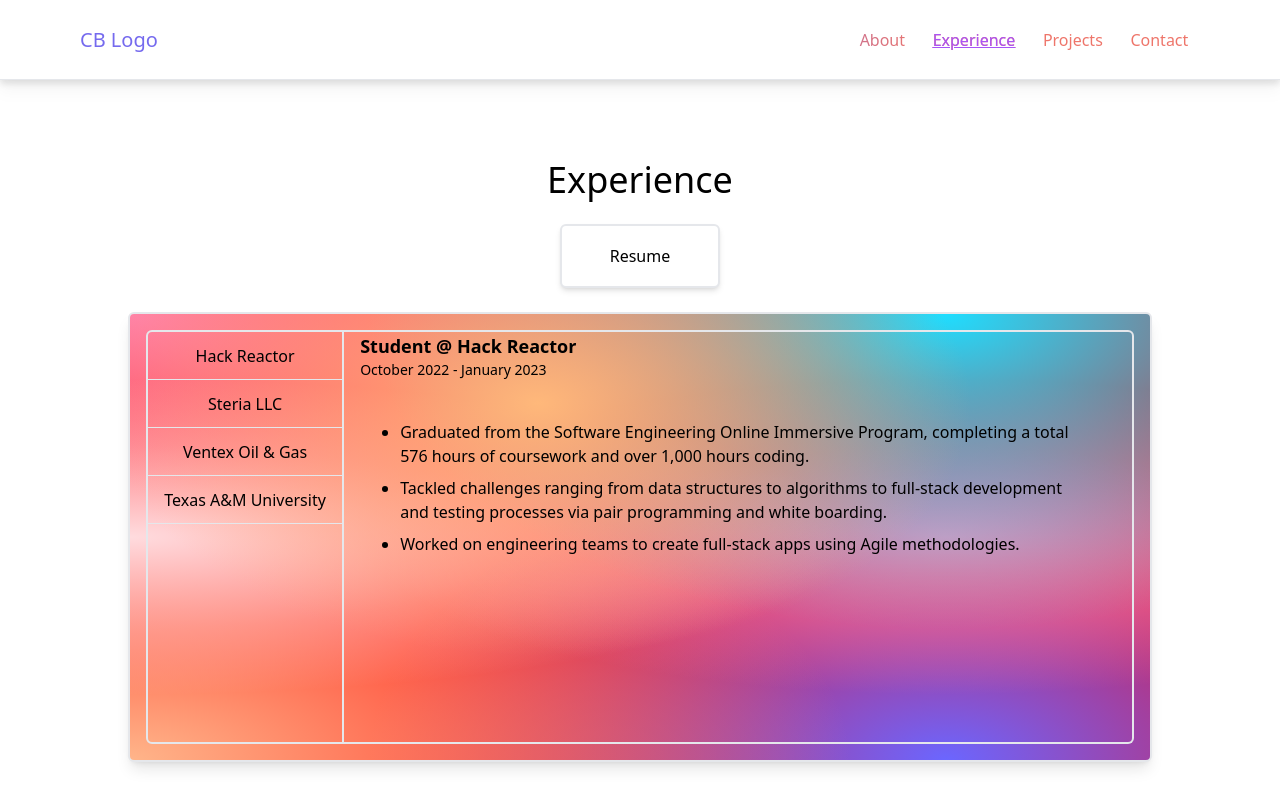
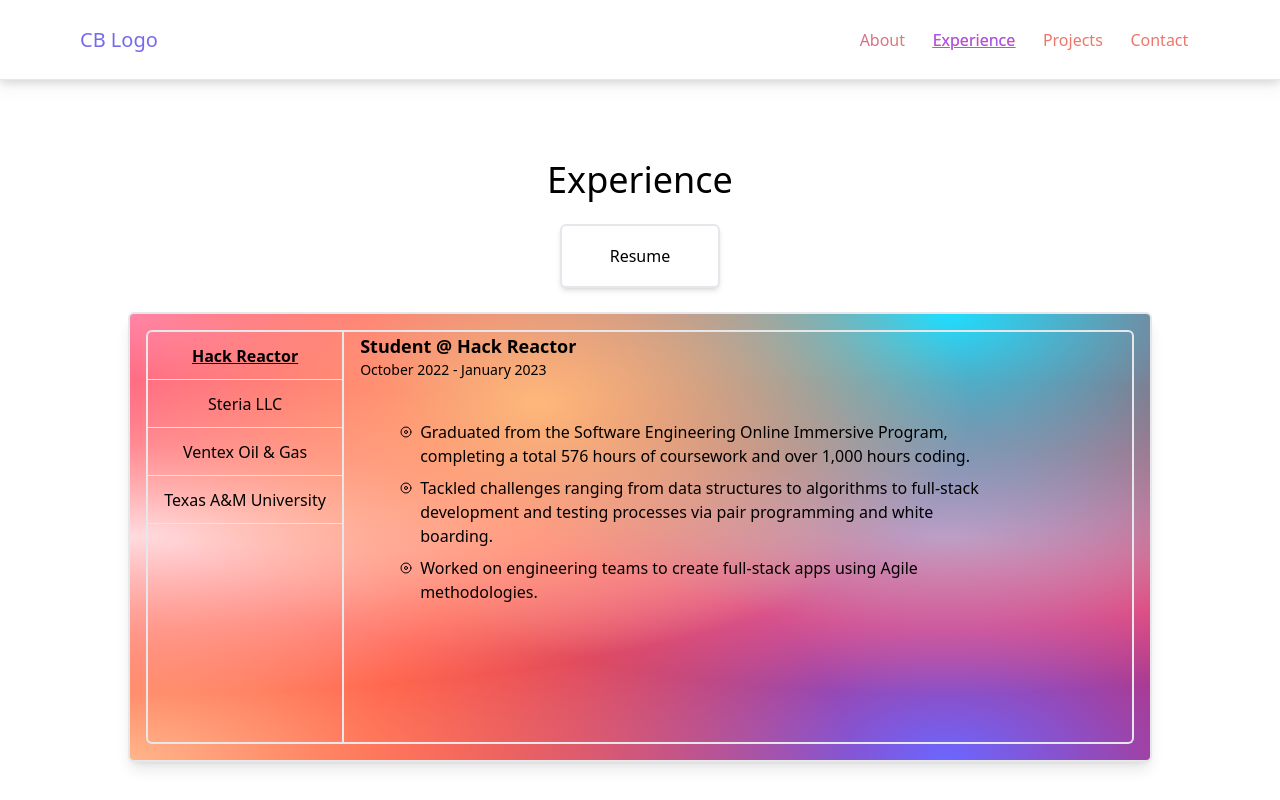
Before and after one commit to csb91/portfolio_site, a Next.js app: page /experience in a window 1280 px wide. Shown: the top 800 px of the page. Built offline with nearby package versions, Linux system fonts and the light colour scheme.

Commit message:
add conditional for job selector formatting to show the selected option final commit before merging back to main

```diff
--- a/src/components/JobCard.tsx
+++ b/src/components/JobCard.tsx
@@ -1,19 +1,24 @@
+import { Cpu, Disc } from "react-feather";
+
 const JobCard = ({ selectedJob, title, company, dates, description}) => {
 
   return (
     <>
       {company === selectedJob &&
-      <div className='pl-4 pb-2'>
+      <div className='flex flex-col flex-grow pl-4 pb-2'>
         <h3 className='text-lg font-bold'>
           {title} @ {company}
         </h3>
         <div className='text-sm'>
           {dates}
         </div>
-        <ul className='list-disc px-10 py-6 sm:py-10'>
+        <ul className='px-10 py-6 sm:py-10'>
           {description?.map((bulletPoint, index) => (
-            <li key={index} className='pb-2'>
-              {bulletPoint}
+            <li key={index} className='pb-2 flex flex-row'>
+              <Disc className='pr-2 pt-1 h-5 w-5'/>
+              <div className='w-5/6'>
+                {bulletPoint}
+              </div>
             </li>
           ))}
         </ul>
--- a/src/components/JobSelector.tsx
+++ b/src/components/JobSelector.tsx
@@ -1,3 +1,5 @@
+import clsx from "clsx";
+
 const JobSelector = ({ selectedJob, setSelectedJob, company }) => {
   const handleClick = (e) => {
     e.preventDefault();
@@ -6,7 +8,7 @@ const JobSelector = ({ selectedJob, setSelectedJob, company }) => {
 
   return (
     <div className='flex flex-grow min-w-fit justify-evenly sm:border-b sm:flex-grow-0 sm:h-12'>
-      <button onClick={handleClick} className='px-2'>
+      <button onClick={handleClick} className={clsx('px-2', company === selectedJob ? 'font-bold underline' : '')}>
         {company}
       </button>
     </div>
--- a/src/components/WorkExperience.tsx
+++ b/src/components/WorkExperience.tsx
@@ -50,18 +50,18 @@ const jobList: jonInfo[] = [
     dates: 'September 2010 - May 2015',
     description: [
       'B.S. Petroleum Engineering',
-      '2014 Summer Internship - Decision Frameworks',
-      '2013 Summer Internship - Petro-Hunt LLC'
+      '2014 Summer Internship - Decision Frameworks - Decision Analysis Intern',
+      '2013 Summer Internship - Petro-Hunt LLC - Petroleum Engineer Intern'
     ]
   }
 ]
 
 const WorkExperience = () => {
   const [selectedJob, setSelectedJob] = useState(jobList[0].company)
-
+  console.log('selectedJob', typeof selectedJob)
   return (
     <div className='container mx-auto flex flex-col justify-between border-2 rounded-md sm:flex-row mt-6 mb-6 p-4 h-[450px] max-w-5xl rainbow-mesh shadow-lg'>
-      <div className='container mx-auto flex flex-grow flex-row sm:flex-col border-2 rounded-tl-md rounded-tr-md sm:rounded-bl-md sm:rounded-tr-none sm:w-1/4 md:w-1/4 overflow-x-scroll overflow-y-hidden'>
+      <div className='container mx-auto flex flex-grow flex-row sm:flex-col border-2 rounded-tl-md rounded-tr-md sm:rounded-bl-md sm:rounded-tr-none sm:w-1/4 overflow-x-scroll overflow-y-hidden'>
         {jobList.map((job, index) => (
           <JobSelector
           selectedJob={selectedJob}
```
